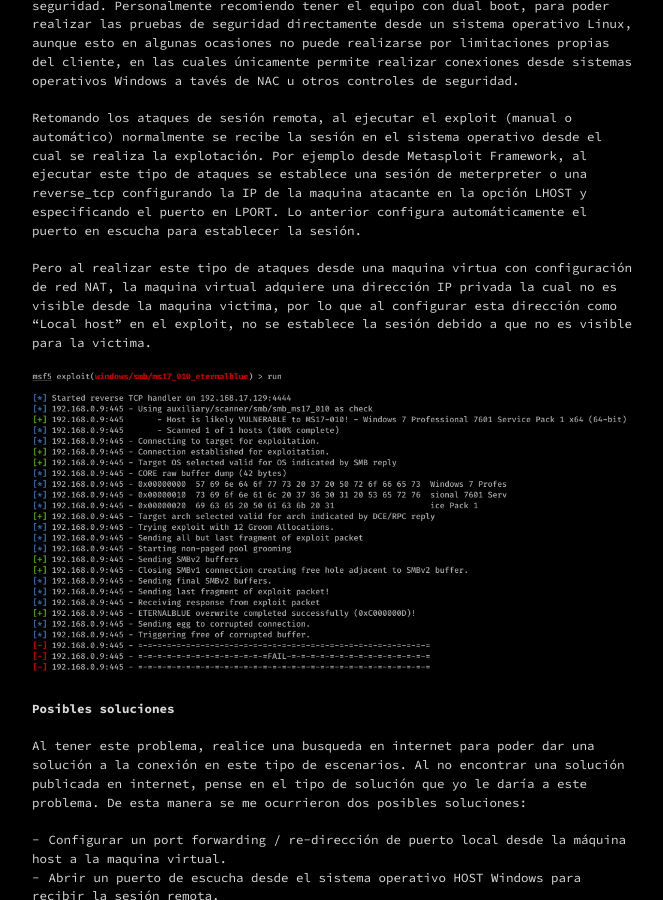
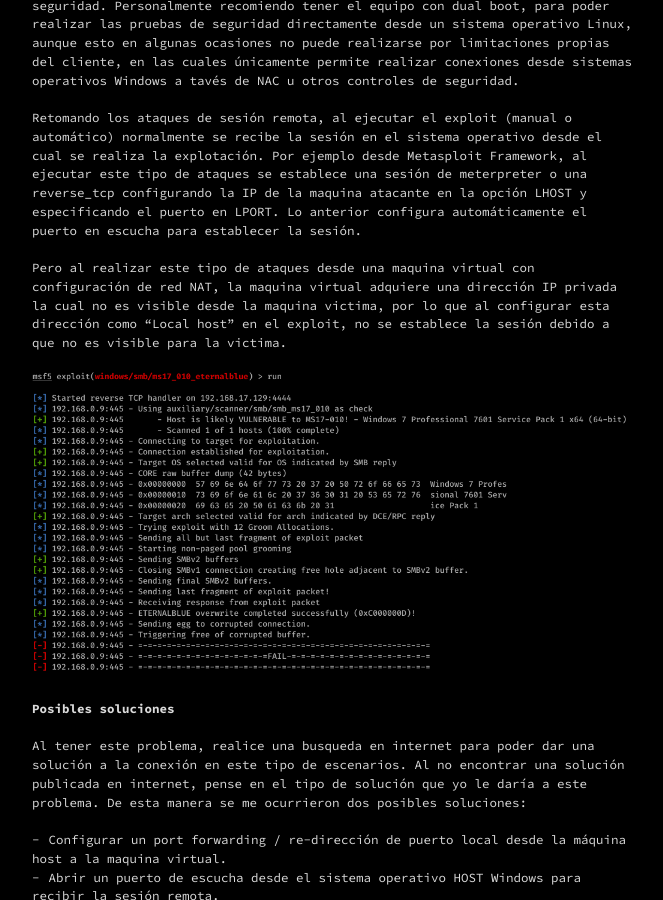
Before and after one commit to d4rk-wing/d4rkwz.github.io, a Jekyll site: the page built from _posts/2020-04-15-Rever-shell-en-maquina-virtual.markdown, in a window 1280 px wide and 900 px high, scrolled down 514 px. Shown: the whole window, without its empty margins (308-971 px from the left). Built offline with Jekyll 4.4.1, drawn with Linux system fonts in a browser that asks for light colours.

```diff
--- a/_posts/2020-04-15-Rever-shell-en-maquina-virtual.markdown
+++ b/_posts/2020-04-15-Rever-shell-en-maquina-virtual.markdown
@@ -13,7 +13,7 @@ categories: Hacking
 <br />Dependiendo de los permisos que se tengan en la organización a la cual se le esta realizando la auditoria, un atacante podria configurar la tarjeta de red virtual en modo puente/Bridge, lo cual permitiria tomar direccionamiento propio de la compañia y facilitar el tipo de ataques.
 <br />Sin embargo, en la mayoria de las compañias, se tiene direccionamiento IP Statico o reserva DCHP desde la MAC del equipo, y adicionalmente solo proporcionan una dirección IP desde la cual se ejecutan las pruebas de seguridad. Personalmente recomiendo tener el equipo con dual boot, para poder realizar las pruebas de seguridad directamente desde un sistema operativo Linux, aunque esto en algunas ocasiones no puede realizarse por limitaciones propias del cliente, en las cuales únicamente permite realizar conexiones desde sistemas operativos Windows a tavés de NAC u otros controles de seguridad.
 <br />Retomando los ataques de sesión remota, al ejecutar el exploit (manual o automático) normalmente se recibe la sesión en el sistema operativo desde el cual se realiza la explotación. Por ejemplo desde Metasploit Framework, al ejecutar este tipo de ataques se establece una sesión de meterpreter o una reverse_tcp configurando la IP de la maquina atacante en la opción LHOST y especificando el puerto en LPORT. Lo anterior configura automáticamente el puerto en escucha para establecer la sesión.
-<br />Pero al realizar este tipo de ataques desde una maquina virtua con configuración de red NAT, la maquina virtual adquiere una dirección IP privada la cual no es visible desde la maquina victima, por lo que al configurar esta dirección como "Local host" en el exploit, no se establece la sesión debido a que no es visible para la victima.
+<br />Pero al realizar este tipo de ataques desde una maquina virtual con configuración de red NAT, la maquina virtual adquiere una dirección IP privada la cual no es visible desde la maquina victima, por lo que al configurar esta dirección como "Local host" en el exploit, no se establece la sesión debido a que no es visible para la victima.
 
 <br /><img src="/images/post/Rever-shell-en-maquina-virtual/fail_exploit.png" width="100%" height="100%" />
 
```
